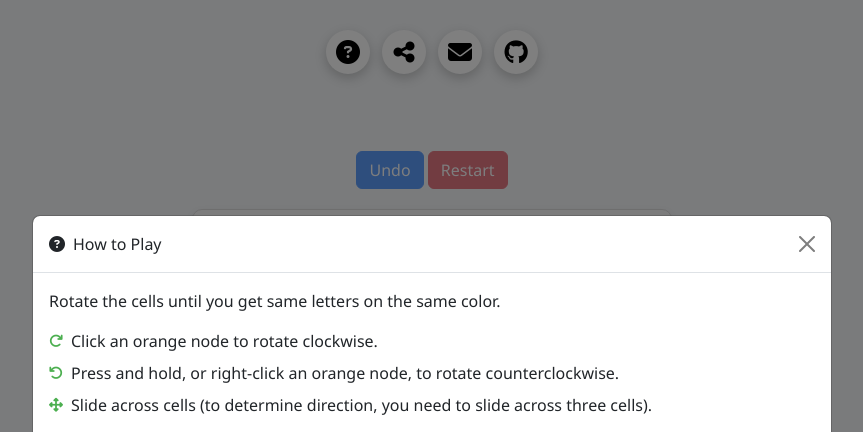
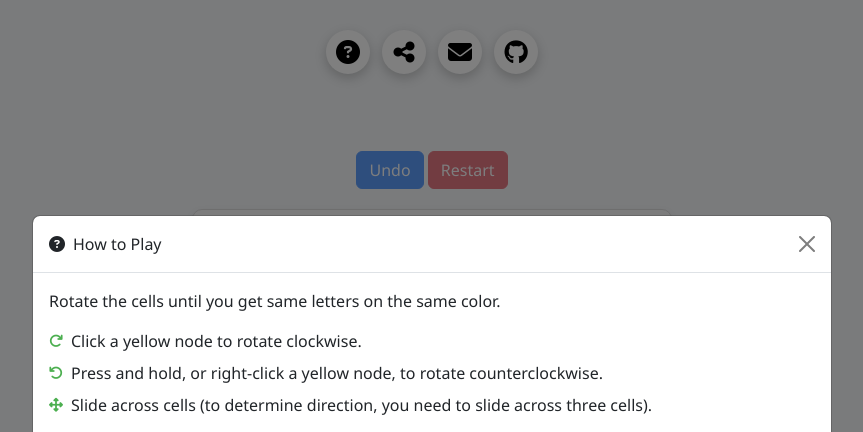
Before and after one commit to proy87/rotatly, a Django app: template templates/game/base.html in a window 1280 px wide, after a click on "Instructions". Shown: the top 432 px of the page, without its empty margins (208-1071 px from the left). Run offline with Django 5.2, Linux system fonts and the light colour scheme; the template is opened without the code that fills it, so the values that code supplies are empty; parts of the project's set-up code (start-up, migrations or seed data) failed here and were passed over.

Commit message:
Updates to design

```diff
--- a/templates/game/base.html
+++ b/templates/game/base.html
@@ -108,9 +108,9 @@
                 <p>Rotate the cells until you get same letters on the same color.</p>
                 <div class="instructions-controls">
                     <ul>
-                        <li><i class="fa fa-arrow-rotate-right rotate-icon"></i> Click an orange node to rotate clockwise.</li>
+                        <li><i class="fa fa-arrow-rotate-right rotate-icon"></i> Click a yellow node to rotate clockwise.</li>
                         <li>
-                            <i class="fa fa-arrow-rotate-left rotate-icon"></i> Press and hold, or right-click an orange node,
+                            <i class="fa fa-arrow-rotate-left rotate-icon"></i> Press and hold, or right-click a yellow node,
                                 to rotate counterclockwise.
                         </li>
                         <li>
```
